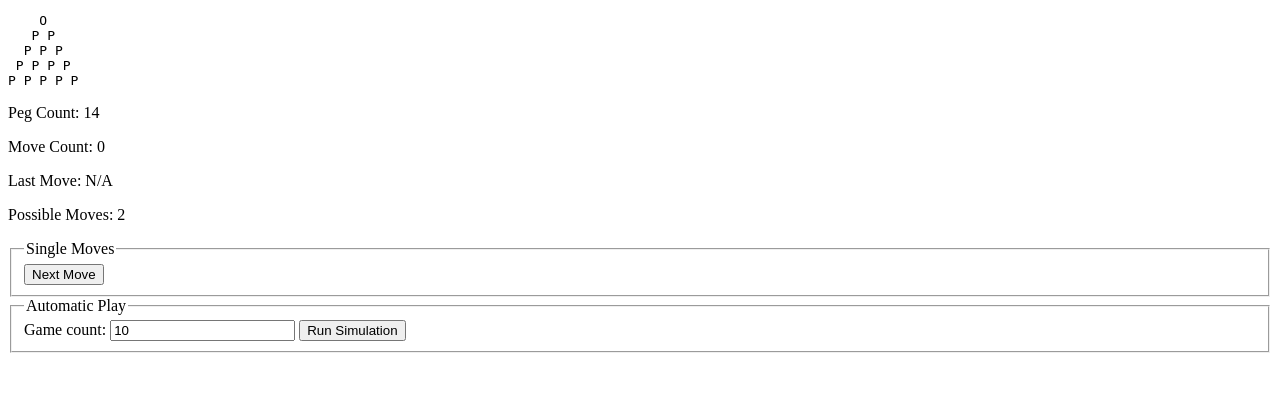
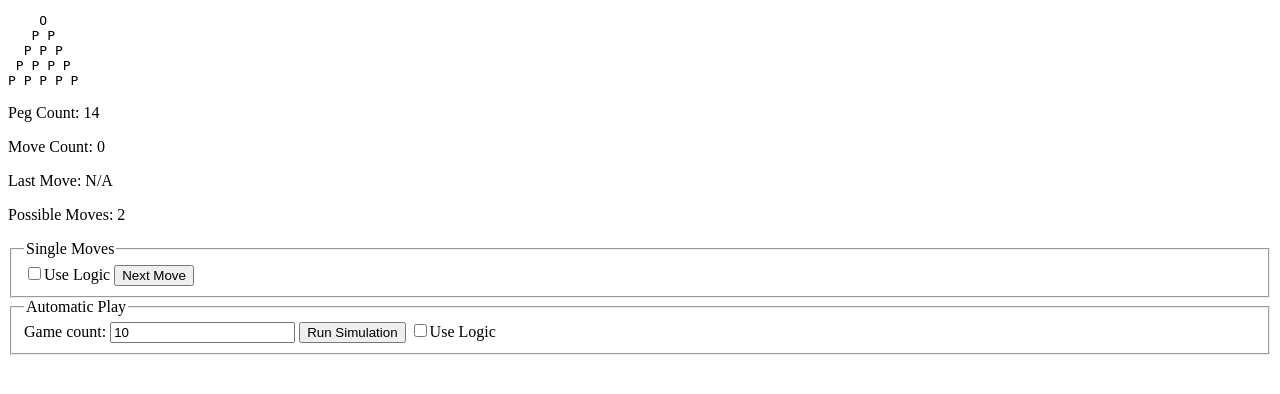
Before and after one commit to tmountjr/PegGameSimulator, a PHP site: page / in a window 1280 px wide. Shown: the top 394 px of the page. Run offline with PHP 8.4, Linux system fonts and the light colour scheme; some libraries are stand-ins or nearby versions.

Commit message:
added logic flags to the appropriate methods and checkboxes to the main page to toggle logic on or off.

```diff
--- a/AutoSimulator.class.php
+++ b/AutoSimulator.class.php
@@ -11,22 +11,22 @@ class AutoSimulator extends PegGameSimulator
 		parent::__construct($row_count);
 	}
 
-	public function SimulateSingleGame()
+	public function SimulateSingleGame($use_logic = false)
 	{
 		parent::MakeNewGameBoard();
 		while (parent::GetRemainingMoveCount() > 0) {
-			parent::MakeMove();
+			parent::MakeMove($use_logic);
 			$this->move_log[] = parent::GetLastMove();
 		}
 
 		return true;
 	}
 
-	public function SimulateMultipleGames($game_count)
+	public function SimulateMultipleGames($game_count, $use_logic = false)
 	{
 		$statpack = array();
 		for ($i = 0; $i < $game_count; $i++) {
-			$this->SimulateSingleGame();
+			$this->SimulateSingleGame($use_logic);
 			$statpack[] = $this->GetStatistics();
 			$this->move_log = array();
 		}
--- a/PegGameSimulator.class.php
+++ b/PegGameSimulator.class.php
@@ -17,7 +17,8 @@ class PegGameSimulator
 		return $this->last_move;
 	}
 
-	public function GetPegCount() {
+	public function GetPegCount()
+	{
 		$gameboard = $this->game_board;
 		$p_count = array_count_values($gameboard);
 		return $p_count['P'];
@@ -79,12 +80,13 @@ class PegGameSimulator
 		return $ret;
 	}
 
-	private function FindAllValidMoves()
+	private function FindAllValidMoves(array $gameboard = array())
 	{
+		if (count($gameboard) == 0) $gameboard = $this->game_board;
 		$possible_moves = array();
-		foreach ($this->game_board as $peg_id=>$peg_value) {
-			if (!$this->IsEmpty($peg_id)) {
-				$this_possible = $this->FindValidSinglePegMoves($peg_id);
+		foreach ($gameboard as $peg_id=>$peg_value) {
+			if (!$this->IsEmpty($peg_id, $gameboard)) {
+				$this_possible = $this->FindValidSinglePegMoves($peg_id, $gameboard);
 				if (count($this_possible) > 0) {
 					foreach ($this_possible as $possible) {
 						$possible_moves[] = array(
@@ -98,24 +100,26 @@ class PegGameSimulator
 		return $possible_moves;
 	}
 
-	private function FindValidSinglePegMoves($peg_id)
+	private function FindValidSinglePegMoves($peg_id, array $gameboard = array())
 	{
+		if (count($gameboard) === 0) $gameboard = $this->game_board;
 		$this_movemap = $this->move_map[$peg_id];
 		$valid_moves = array();
 		foreach ($this_movemap as $move) {
 			preg_match($this->move_regex, $move, $matches);
 			$neighbor = $matches['neighbor'];
 			$destination = $matches['destination'];
-			if (!$this->IsEmpty($neighbor) && $this->IsEmpty($destination)) {
+			if (!$this->IsEmpty($neighbor, $gameboard) && $this->IsEmpty($destination, $gameboard)) {
 				$valid_moves[] = $move;
 			}
 		}
 		return $valid_moves;
 	}
 
-	private function IsEmpty($peg_id)
+	private function IsEmpty($peg_id, array $gameboard = array())
 	{
-		return ($this->game_board[$peg_id] === "O" ? true : false);
+		if (count($gameboard) === 0) $gameboard = $this->game_board;
+		return ($gameboard[$peg_id] === "O" ? true : false);
 	}
 
 	public function MakeNewGameBoard()
@@ -144,14 +148,25 @@ class PegGameSimulator
 		return $r;
 	}
 
-	public function MakeMove() {
+	public function MakeMove($use_logic = false)
+	{
 		$r = false;
 		//find all possible moves
 		$possible_moves = $this->FindAllValidMoves();
 		$possible_move_count = count($possible_moves);
 
 		if ($possible_move_count > 0) {
-			$move_id = mt_rand(0, $possible_move_count - 1);
+			//simulate all moves and see what yields the most valid moves after that.
+			if ($use_logic) {
+				foreach ($possible_moves as $possible_move_id => $possible_move) {
+					$move_count[$possible_move_id] = $this->SimulateMove($this->game_board, $possible_move['peg_id'], $possible_move['move']);
+				}
+				arsort($move_count);
+				reset($move_count);
+				$move_id = key($move_count);
+			} else {
+				$move_id = mt_rand(0, $possible_move_count - 1);
+			}
 			//source peg set to "O", neighbor peg set to "O", destination peg set to "P"
 			$peg_id = $possible_moves[$move_id]['peg_id'];
 			$move = $possible_moves[$move_id]['move'];
@@ -163,6 +178,18 @@ class PegGameSimulator
 			$this->last_move = sprintf("Peg %s: jumped %s to %s", $peg_id, $matches['neighbor'], $matches['destination']);
 		}
 		return $r;
+	}
+
+	private function SimulateMove($gameboard, $peg_id, $move)
+	{
+		//take a $gameboard, and $move $peg_id. Then, count how many moves are available to the new gameboard and return that.
+		$new_gb = $gameboard;
+		preg_match($this->move_regex, $move, $matches);
+		$new_gb[$peg_id] = "O";
+		$new_gb[$matches['neighbor']] = "O";
+		$new_gb[$matches['destination']] = "P";
+		$vm = $this->FindAllValidMoves($new_gb);
+		return count($vm);
 	}
 
 	public function SerializedGameBoard()
--- a/index.php
+++ b/index.php
@@ -19,19 +19,23 @@
 		$pegs->UnserializeGameBoard($_SESSION['gameboard']);
 	}
 
+	$use_logic = false;
+
 	if (!isset($_GET['do_next']) && !isset($_GET['do_all'])) {
 		$pegs->MakeNewGameBoard();
 		$_SESSION['gameboard'] = $pegs->SerializedGameBoard();
 		$_SESSION['move_count'] = 0;
 	} else {
 		if (isset($_GET['do_next'])) {
-			if ($pegs->MakeMove()) {
+			$use_logic = isset($_GET['use_logic']);
+			if ($pegs->MakeMove($use_logic)) {
 				$_SESSION['move_count']++;
 			}
 		} elseif (isset($_GET['do_all'])) {
 			$display_stats = true;
 			$game_count = (int)$_GET['game_count'];
-			$stats = $pegs->SimulateMultipleGames($game_count);
+			$use_logic = isset($_GET['use_logic_auto']);
+			$stats = $pegs->SimulateMultipleGames($game_count, $use_logic);
 
 			for ($i = $pegs->GetMaxPegs(); $i > 0; $i--) $remaining_count[$i] = 0;
 			foreach ($stats as $game_log) $remaining_count[$game_log['pegs_left']]++;
@@ -53,6 +57,7 @@
 		<form method="GET" action="<?php echo $_SERVER['PHP_SELF']; ?>">
 			<fieldset>
 				<legend>Single Moves</legend>
+				<input type="checkbox" name="use_logic" value="use_logic" <?php if ($use_logic) echo "checked"; ?>>Use Logic</input>
 				<button type="submit" name="do_next" value="next">Next Move</button>
 			</fieldset>
 		</form>
@@ -62,6 +67,7 @@
 				<label for="game_count">Game count:</label>
 				<input type="text" name="game_count" id="game_count" value="10" />
 				<button type="submit" name="do_all" id="do_all" value="all">Run Simulation</button>
+				<input type="checkbox" name="use_logic_auto" value="use_logic" <?php if ($use_logic) echo "checked"; ?>>Use Logic</input>
 			</fieldset>
 		</form>
 		<?php } else { ?>
```
